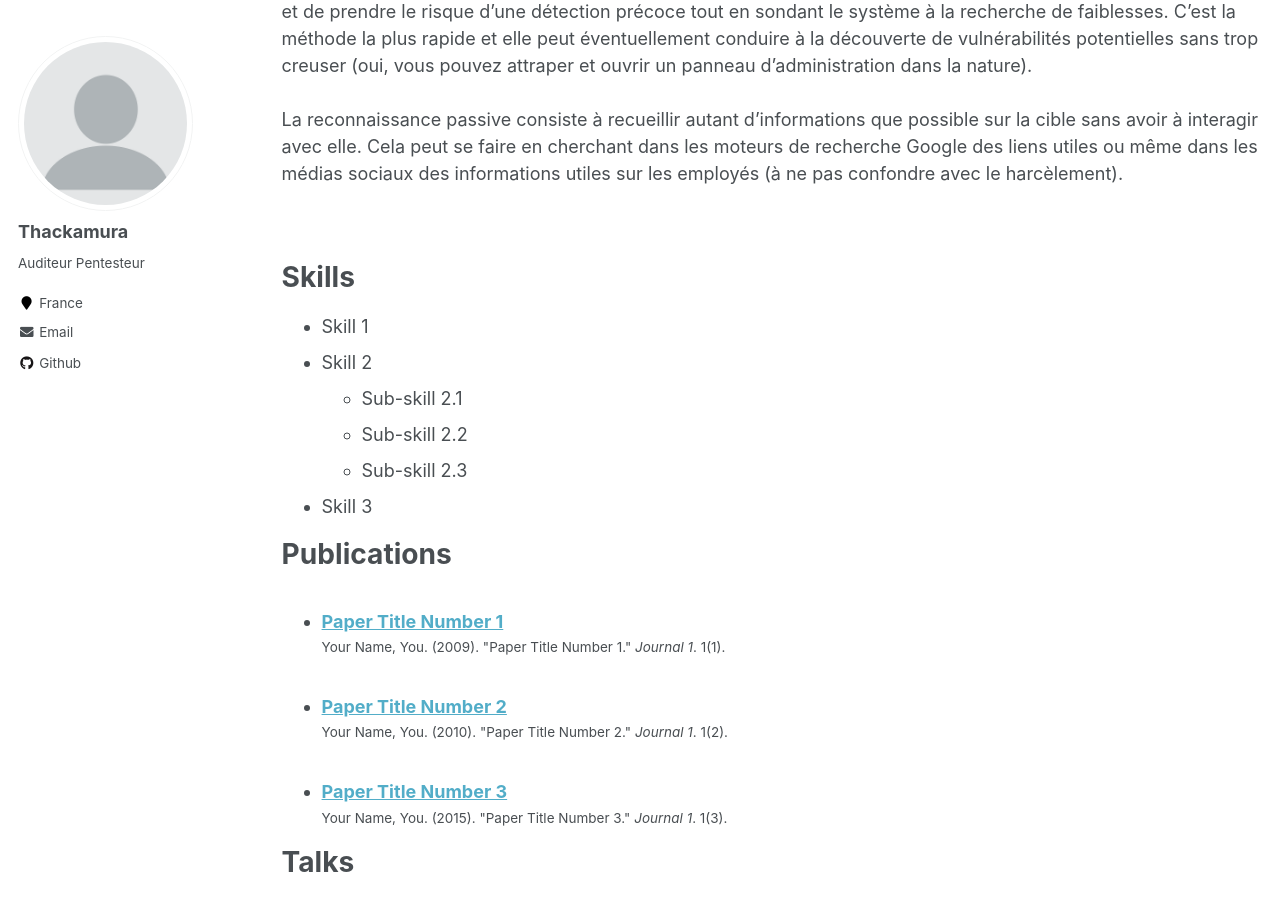
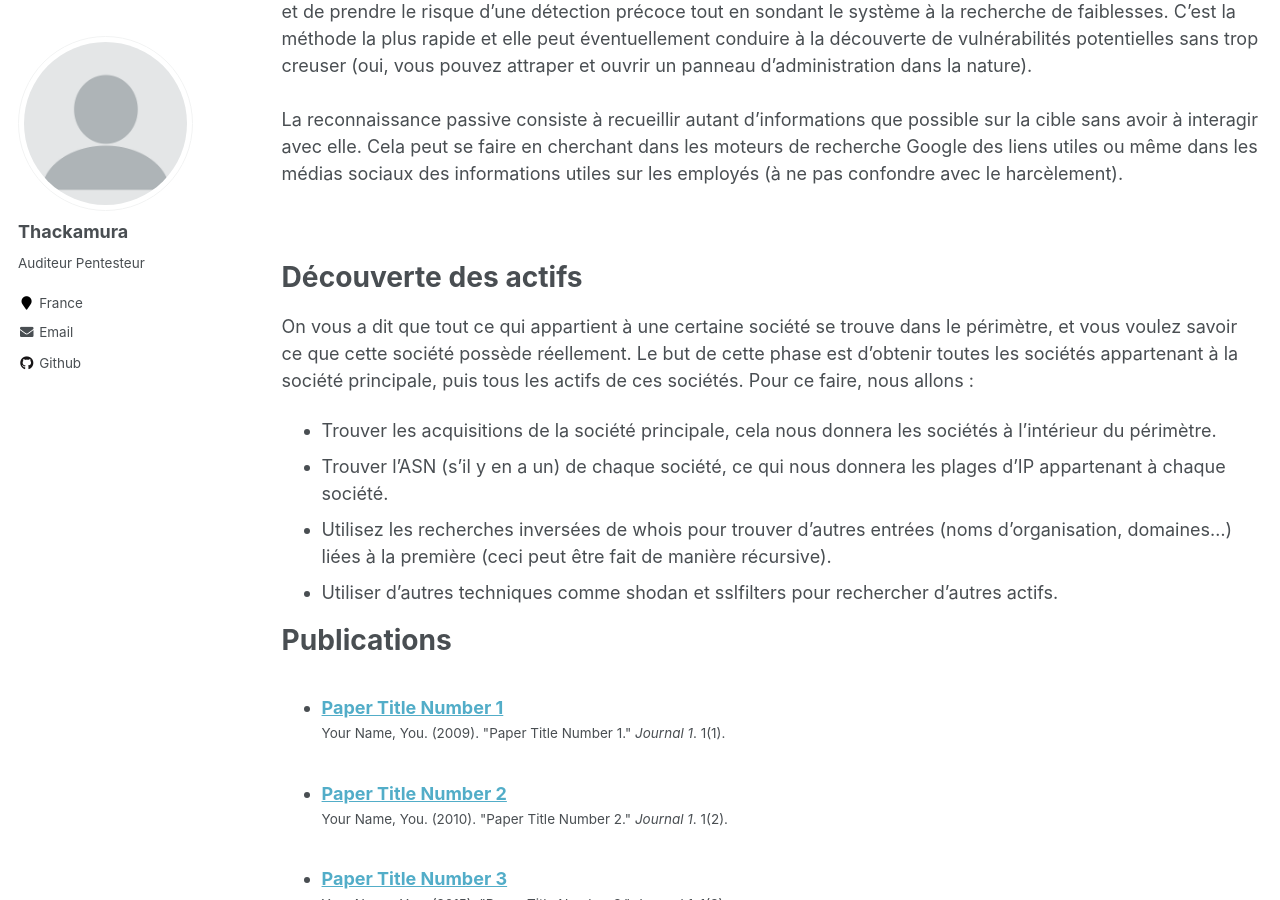
Before and after one commit to thackamura/thackamura.github.io, a Jekyll site: the page built from _pages/Bug_Bounty.md, in a window 1280 px wide and 900 px high, scrolled down 478 px. Built offline with Jekyll 4.4.1, drawn with Linux system fonts in a browser that asks for light colours.

Commit message:
Update Bug_Bounty.md

```diff
--- a/_pages/Bug_Bounty.md
+++ b/_pages/Bug_Bounty.md
@@ -23,14 +23,16 @@ La reconnaissance active a une approche très directe de la cible. Il s'agit en
 
 <br/>
 
-Skills
+Découverte des actifs
 ======
-* Skill 1
-* Skill 2
-  * Sub-skill 2.1
-  * Sub-skill 2.2
-  * Sub-skill 2.3
-* Skill 3
+On vous a dit que tout ce qui appartient à une certaine société se trouve dans le périmètre, et vous voulez savoir ce que cette société possède réellement.
+Le but de cette phase est d'obtenir toutes les sociétés appartenant à la société principale, puis tous les actifs de ces sociétés. Pour ce faire, nous allons :
+
+* Trouver les acquisitions de la société principale, cela nous donnera les sociétés à l'intérieur du périmètre.
+* Trouver l'ASN (s'il y en a un) de chaque société, ce qui nous donnera les plages d'IP appartenant à chaque société.
+* Utilisez les recherches inversées de whois pour trouver d'autres entrées (noms d'organisation, domaines...) liées à la première (ceci peut être fait de manière récursive).
+* Utiliser d'autres techniques comme shodan et sslfilters pour rechercher d'autres actifs.
+
 
 Publications
 ======
```
